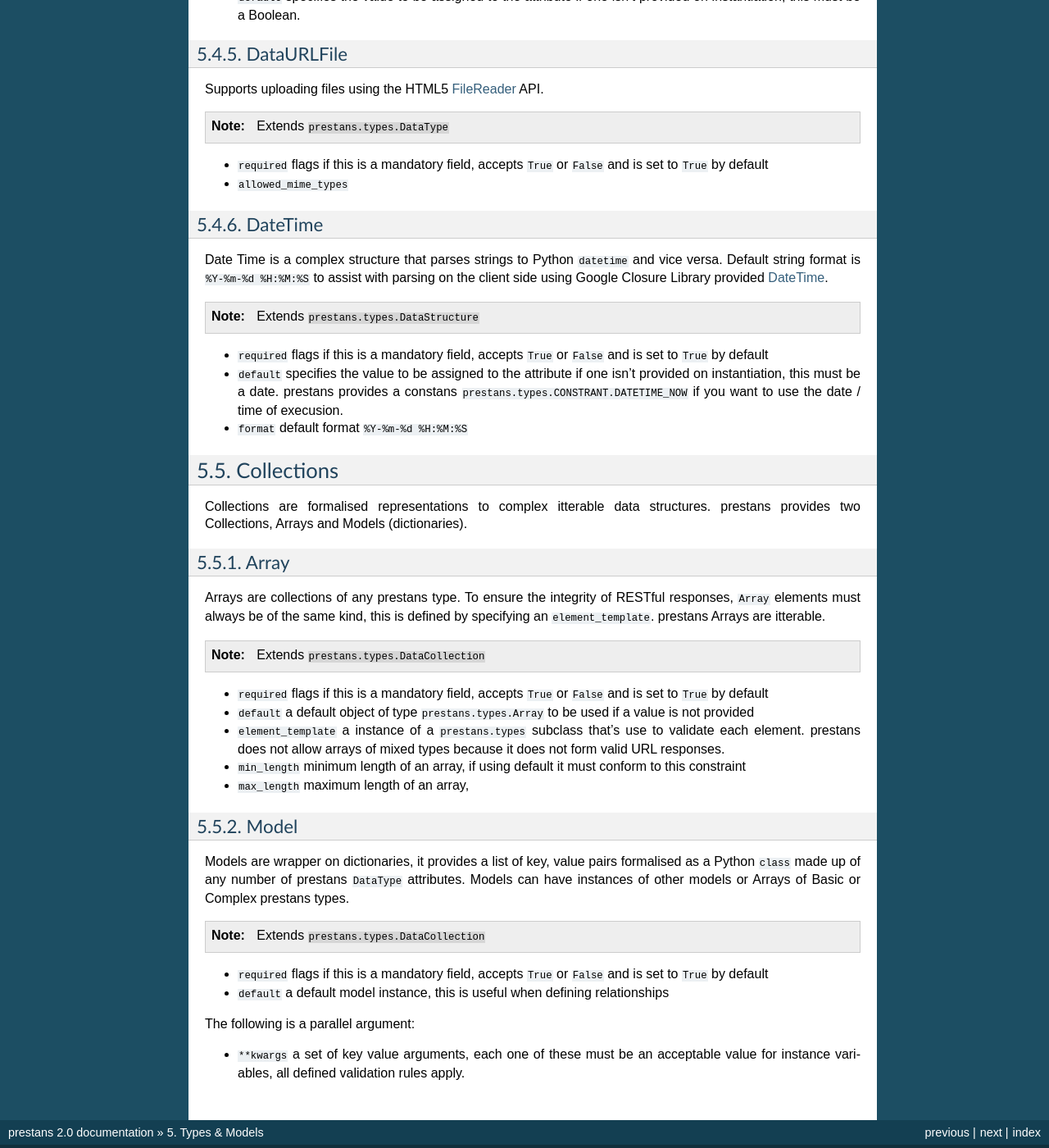
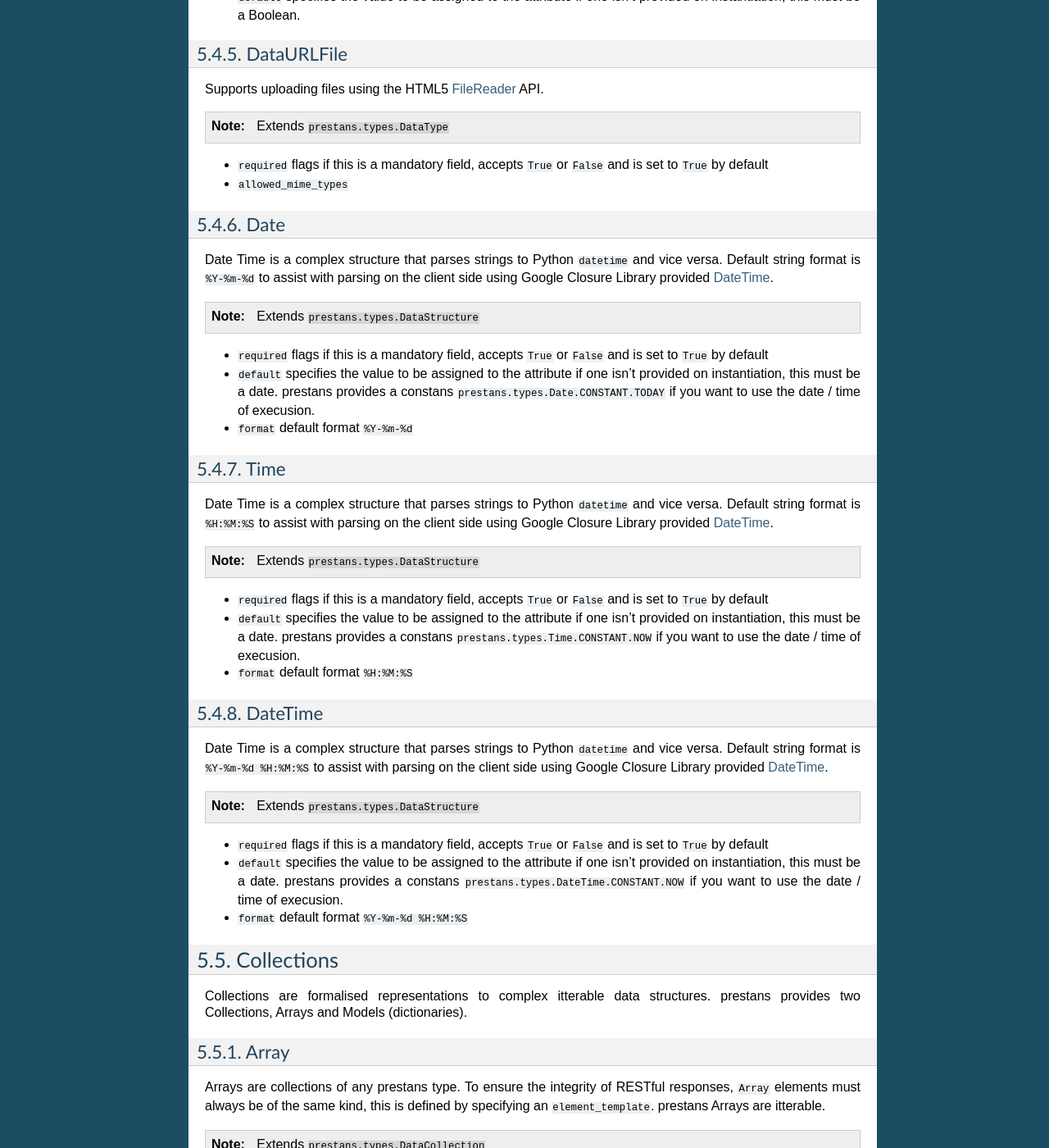
Before and after one commit to anomaly/prestans-docs, a Sphinx documentation site: the page built from source/models.rst, in a window 1280 px wide and 1400 px high, scrolled down 6889 px. Shown: the whole window at 82% size. Built offline with Sphinx 7.4.7, drawn with Linux system fonts in a browser that asks for light colours; some of the changed text lies outside the part shown.

Commit message:
Concepts updated across handlers and models

```diff
--- a/source/client.rst
+++ b/source/client.rst
@@ -33,6 +33,8 @@ Our client library follows the same development philosophy as Google Closure lib
 This allows you to keep up to date with our code base and benefit from the latest patches when you next compile.
 
 Closure library does the same, and we ensure that we are leveraging off their latest developments.
+
+.. note:: Code referenced in this section is available on `Github <http://github.com/prestans/prestans-client/>`_.
 
 Unit testing
 ------------
--- a/source/concepts.rst
+++ b/source/concepts.rst
@@ -14,8 +14,8 @@ Headers
 =======
 
 * Prestans-Version
-* Prestans-Response-Attribute-Filter
-* Prestans-Response-Attribute-Filter-StartKey
+* Prestans-Response-Attribute-List
+* Prestans-Response-Attribute-List-StartKey
 * Prestans-Rewrite-Map
 
 Request lifecycle
--- a/source/handlers.rst
+++ b/source/handlers.rst
@@ -21,3 +21,8 @@ Handler
 =======
 
 * Lifecycle of the handler
+
+Registering additional serializers and deserializers
+
+Logger
+======
--- a/source/models.rst
+++ b/source/models.rst
@@ -299,6 +299,28 @@ Supports uploading files using the HTML5 `FileReader <http://www.html5rocks.com/
 * ``required`` flags if this is a mandatory field, accepts ``True`` or ``False`` and is set to ``True`` by default
 * ``allowed_mime_types``
 
+Date
+----
+
+Date Time is a complex structure that parses strings to Python ``datetime`` and vice versa. Default string format is ``%Y-%m-%d`` to assist with parsing on the client side using Google Closure Library provided `DateTime <http://closure-library.googlecode.com/svn/docs/class_goog_date_DateTime.html>`_.
+
+.. note:: Extends ``prestans.types.DataStructure``
+
+* ``required`` flags if this is a mandatory field, accepts ``True`` or ``False`` and is set to ``True`` by default
+* ``default`` specifies the value to be assigned to the attribute if one isn't provided on instantiation, this must be a date. prestans provides a constans ``prestans.types.Date.CONSTANT.TODAY`` if you want to use the date / time of execusion.
+* ``format`` default format  ``%Y-%m-%d``
+
+Time
+----
+
+Date Time is a complex structure that parses strings to Python ``datetime`` and vice versa. Default string format is ``%H:%M:%S`` to assist with parsing on the client side using Google Closure Library provided `DateTime <http://closure-library.googlecode.com/svn/docs/class_goog_date_DateTime.html>`_.
+
+.. note:: Extends ``prestans.types.DataStructure``
+
+* ``required`` flags if this is a mandatory field, accepts ``True`` or ``False`` and is set to ``True`` by default
+* ``default`` specifies the value to be assigned to the attribute if one isn't provided on instantiation, this must be a date. prestans provides a constans ``prestans.types.Time.CONSTANT.NOW`` if you want to use the date / time of execusion.
+* ``format`` default format  ``%H:%M:%S``
+
 DateTime
 --------
 
@@ -307,7 +329,7 @@ Date Time is a complex structure that parses strings to Python ``datetime`` and
 .. note:: Extends ``prestans.types.DataStructure``
 
 * ``required`` flags if this is a mandatory field, accepts ``True`` or ``False`` and is set to ``True`` by default
-* ``default`` specifies the value to be assigned to the attribute if one isn't provided on instantiation, this must be a date. prestans provides a constans ``prestans.types.CONSTRANT.DATETIME_NOW`` if you want to use the date / time of execusion.
+* ``default`` specifies the value to be assigned to the attribute if one isn't provided on instantiation, this must be a date. prestans provides a constans ``prestans.types.DateTime.CONSTANT.NOW`` if you want to use the date / time of execusion.
 * ``format`` default format  ``%Y-%m-%d %H:%M:%S``
 
 Collections
```
